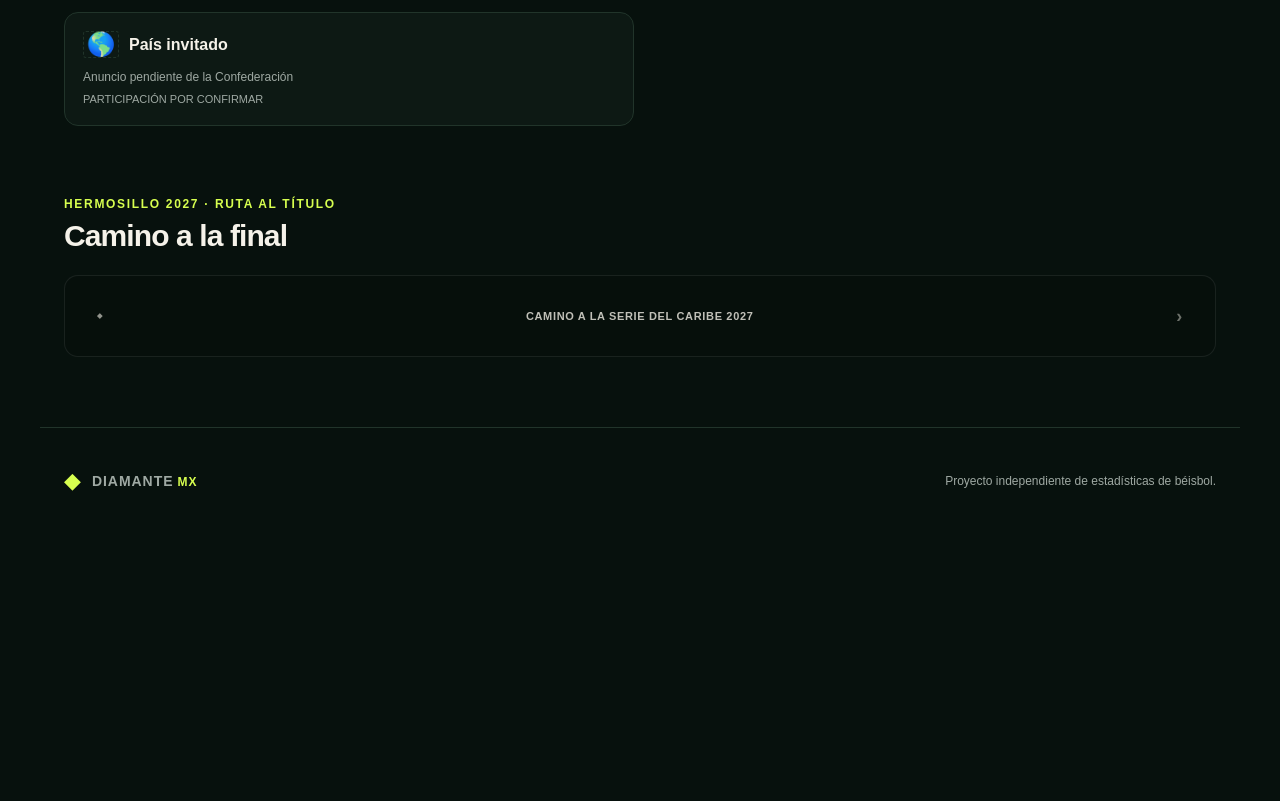
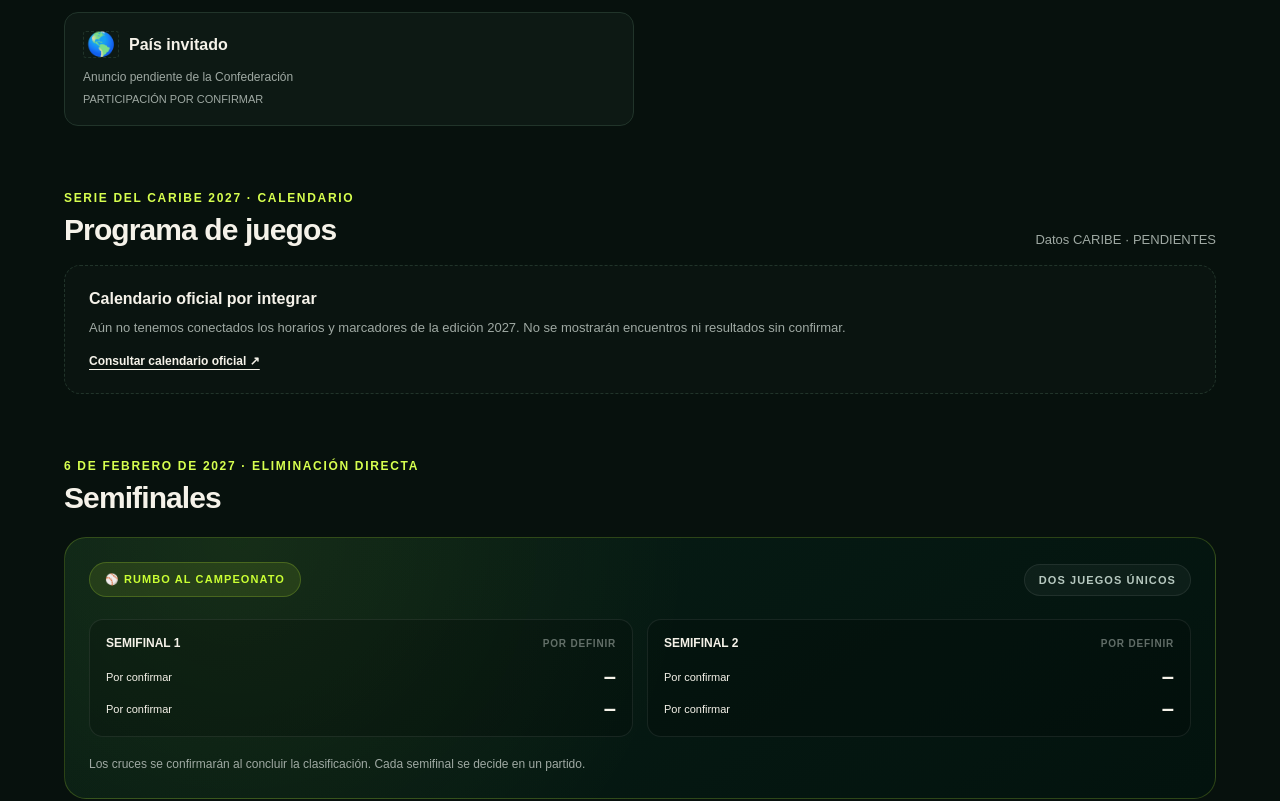
Before and after one commit to raysanchezcanto-max/Diamante-mx, a Next.js app: page /serie-del-caribe in a window 1280 px wide. Shown: the part 1826-2627 px from the top of the page. Before the commit the page ends 2374 px from the top, so only its background shows below. Built offline with nearby package versions, Linux system fonts and the light colour scheme.

Commit message:
feat(caribe): regular game cards, dedicated semifinals and unique final without duplicate bracket

```diff
--- a/app/globals.css
+++ b/app/globals.css
@@ -3604,47 +3604,6 @@ mlbWorldSeriesNextOnlyCompact strong {
   }
 }
 
-/* SERIE DEL CARIBE — Camino a la final, reutilizando tarjetas MLB */
-.caribeRoadSection .mlbPostseasonHistory {
-  margin-top: 16px;
-}
-
-.caribeRoadNote {
-  color: var(--muted);
-  font-size: 12px;
-  line-height: 1.55;
-  margin: 0 0 18px;
-}
-
-.caribeRoadGrid {
-  grid-template-columns: repeat(2, minmax(0, 1fr));
-}
-
-.caribeRoadMatch .mlbPostseasonSeriesTeam span {
-  color: var(--text);
-}
-
-.caribeRoadMatch .mlbPostseasonSeriesTeam > strong {
-  color: var(--muted);
-}
-
-.caribeRoadMatch .mlbPostseasonSeriesTop {
-  display: flex;
-  justify-content: space-between;
-  gap: 12px;
-}
-
-.caribeRoadMatch .mlbPostseasonSeriesTop > span {
-  font-size: 9px;
-  font-weight: 800;
-  color: var(--muted);
-  white-space: nowrap;
-}
-
-.caribeRoadMatch .mlbPostseasonSeriesTop > .caribeRoadLive {
-  color: #ff6464;
-}
-
 .caribeFinalStatus {
   font-size: 11px;
   font-weight: 800;
@@ -3717,3 +3676,105 @@ mlbWorldSeriesNextOnlyCompact strong {
     height: 60px;
   }
 }
+
+/* SERIE DEL CARIBE — Tarjetas normales para clasificación y tercer lugar */
+.caribeFixturesSection .sectionHeader {
+  margin-bottom: 18px;
+}
+.caribeFixtureCard {
+  min-width: 0;
+}
+.caribeFixtureStatus {
+  display: flex;
+  flex-wrap: wrap;
+  align-items: center;
+  justify-content: space-between;
+  gap: 5px 10px;
+}
+.caribeFixtureTime {
+  color: var(--muted);
+  letter-spacing: .02em;
+  font-weight: 700;
+}
+.caribeFixtureCard .teamIdentity span {
+  min-width: 0;
+  overflow-wrap: anywhere;
+}
+.caribeFixturesNote {
+  margin: -6px 0 14px;
+  font-size: 11px;
+  color: var(--muted);
+}
+.caribeFixturesEmpty {
+  padding: 24px;
+  border: 1px dashed var(--line);
+  border-radius: 16px;
+  background: rgba(255,255,255,.016);
+}
+.caribeFixturesEmpty strong {
+  display: block;
+  color: var(--text);
+  font-size: 16px;
+  margin-bottom: 10px;
+}
+.caribeFixturesEmpty p {
+  color: var(--muted);
+  line-height: 1.6;
+  margin: 0 0 12px;
+  font-size: 13px;
+}
+.caribeFixturesEmpty a {
+  color: var(--text);
+  font-size: 12px;
+  font-weight: 800;
+  text-decoration: underline;
+  text-underline-offset: 4px;
+}
+.caribeFinishedGames {
+  margin-top: 34px;
+}
+.caribeSemifinalsPanel {
+  border: 1px solid rgba(202,255,51,.20);
+  border-radius: 22px;
+  padding: 24px;
+  background:
+    radial-gradient(circle at 15% 0%,rgba(202,255,51,.075),transparent 45%),
+    linear-gradient(145deg,rgba(8,31,23,.98),rgba(3,19,14,.99));
+}
+.caribeSemifinalsIntro {
+  display: flex;
+  flex-wrap: wrap;
+  gap: 10px;
+  align-items: center;
+  justify-content: space-between;
+  margin-bottom: 22px;
+}
+.caribeSemifinalGame {
+  background: rgba(0,0,0,.18);
+  min-width: 0;
+}
+.caribeSemifinalGame .mlbPostseasonSeriesTop > span {
+  font-size: 10px;
+  font-weight: 800;
+  color: var(--muted);
+}
+.caribeSemifinalGame .mlbPostseasonSeriesTop > span.caribeSemifinalLive {
+  color: #ff6464;
+}
+.caribeSemifinalGame .mlbPostseasonSeriesTeam > strong {
+  color: var(--text);
+}
+.caribeSemifinalsNote {
+  margin: 18px 0 0;
+  font-size: 12px;
+  line-height: 1.6;
+  color: var(--muted);
+}
+@media(max-width:760px) {
+  .caribeSemifinalsPanel {
+    padding: 18px;
+  }
+  .caribeSemifinalsGrid {
+    grid-template-columns: 1fr;
+  }
+}
--- a/app/serie-del-caribe/page.tsx
+++ b/app/serie-del-caribe/page.tsx
@@ -1,10 +1,12 @@
 import type { Metadata } from "next";
 
 import LeagueTabs from "@/components/LeagueTabs";
-import CaribeRoadToFinal from "@/components/CaribeRoadToFinal";
+import CaribeFixtures from "@/components/CaribeFixtures";
+import CaribeSemifinals from "@/components/CaribeSemifinals";
 import CaribeFinalGameCard from "@/components/CaribeFinalGameCard";
 import { getCaribeTournament2027, resolveCaribeFinalWinner } from "@/lib/caribeTournament";
 import SmartHeader from "@/components/SmartHeader";
+import AutoRefresh from "@/components/AutoRefresh";
 import {
   CARIBE_2027,
   CARIBE_2027_PARTICIPANTS,
@@ -29,8 +31,11 @@ export default async function SerieDelCaribePage() {
   const now = Date.now();
   const tournamentStart = new Date(CARIBE_2027.start).getTime();
   const tournamentEnd = new Date(CARIBE_2027.endExclusive).getTime();
-  // En la edición en curso, el recorrido desplaza a la cuenta regresiva.
   const tournamentStarted = now >= tournamentStart;
+  const showChampion = !tournamentStarted || Boolean(finalChampion);
+  const hasLiveGame = tournament?.matches.some((game) =>
+    game.state === "Live" || game.state === "Warmup"
+  ) ?? false;
   const daysUntil = Math.max(
     0,
     Math.ceil((tournamentStart - now) / (24 * 60 * 60 * 1000))
@@ -45,15 +50,16 @@ export default async function SerieDelCaribePage() {
 
   return (
     <main>
+      <AutoRefresh enabled={hasLiveGame} intervalMs={15000} />
       <header className="topbar">
         <a className="brand" href="#top" aria-label="Diamante MX inicio">
           <span className="diamond">◆</span>
           <span><strong>DIAMANTE</strong><em>MX</em></span>
         </a>
         <nav>
-          <a href="#juegos">Serie</a>
+          <a href="#juegos">Juegos</a>
           <a href="#participantes">Participantes</a>
-          <a href="#formato">Formato</a>
+          <a href="#semifinales">Semifinales</a>
         </nav>
       </header>
 
@@ -78,10 +84,15 @@ export default async function SerieDelCaribePage() {
       )}
 
       {tournamentStarted && !finalChampion && (
-        <CaribeRoadToFinal tournament={tournament} />
+        <CaribeFixtures tournament={tournament} started />
       )}
 
-      <section className="section" id="juegos">
+      {tournamentStarted && !finalChampion && (
+        <CaribeSemifinals tournament={tournament} />
+      )}
+
+      {showChampion && (
+      <section className="section caribeChampionSection" id="campeon">
         <div className="sectionHeader">
           <div>
             <span className="eyebrow">SERIE DEL CARIBE · CAMPEÓN {finalChampion ? "2027" : "2026"}</span>
@@ -127,9 +138,13 @@ export default async function SerieDelCaribePage() {
           </div>
         </div>
       </section>
+      )}
 
       {tournamentStarted && finalChampion && (
-        <CaribeRoadToFinal tournament={tournament} />
+        <>
+          <CaribeFixtures tournament={tournament} started />
+          <CaribeSemifinals tournament={tournament} />
+        </>
       )}
 
       {!tournamentStarted && (
@@ -212,7 +227,10 @@ export default async function SerieDelCaribePage() {
       </section>
 
       {!tournamentStarted && (
-        <CaribeRoadToFinal tournament={tournament} />
+        <>
+          <CaribeFixtures tournament={tournament} started={false} />
+          <CaribeSemifinals tournament={tournament} />
+        </>
       )}
 
       <footer>
--- /dev/null
+++ b/components/CaribeFixtures.tsx
@@ -0,0 +1,136 @@
+import type { CaribeMatch, CaribeTeam, CaribeTournament } from "@/lib/caribeTournament";
+
+const tz = "America/Mexico_City";
+
+function statusLabel(match: CaribeMatch): string {
+  switch (match.state) {
+    case "Final": return "FINAL";
+    case "Live": return "EN VIVO";
+    case "Warmup": return "POR COMENZAR";
+    case "Postponed": return "POSPUESTO";
+    default: return "PRÓXIMO";
+  }
+}
+
+function startLabel(startTime?: string): string {
+  if (!startTime) return "HORA POR CONFIRMAR";
+  const date = new Date(startTime);
+  if (!Number.isFinite(date.getTime())) return "HORA POR CONFIRMAR";
+  return new Intl.DateTimeFormat("es-MX", {
+    timeZone: tz,
+    day: "numeric", month: "short",
+    hour: "numeric", minute: "2-digit",
+  }).format(date);
+}
+
+function TeamRow({
+  team,
+  score,
+  showScore,
+}: {
+  team?: CaribeTeam;
+  score?: number;
+  showScore: boolean;
+}) {
+  return (
+    <div className="teamRow">
+      <div className="teamIdentity">
+        {team?.logoSrc ? <img src={team.logoSrc} alt="" /> :
+          team?.flagSrc ? <img src={team.flagSrc} alt="" /> : null}
+        <span>{team?.name ?? "Por confirmar"}</span>
+      </div>
+      <strong>{showScore && typeof score === "number" ? score : "–"}</strong>
+    </div>
+  );
+}
+
+function FixtureCard({ game }: { game: CaribeMatch }) {
+  const showScore = game.state === "Live" || game.state === "Final";
+  return (
+    <div className="gameCard caribeFixtureCard">
+      <div className={`gameStatus caribeFixtureStatus ${game.state === "Live" ? "live" : ""}`}>
+        <span>{statusLabel(game)}</span>
+        <span className="caribeFixtureTime">
+          {game.phase === "thirdPlace" ? "TERCER LUGAR · " : ""}
+          {startLabel(game.startTime)}
+        </span>
+      </div>
+      <TeamRow team={game.away} score={game.awayScore} showScore={showScore} />
+      <TeamRow team={game.home} score={game.homeScore} showScore={showScore} />
+    </div>
+  );
+}
+
+export default function CaribeFixtures({
+  tournament,
+  started,
+}: {
+  tournament: CaribeTournament | null;
+  started: boolean;
+}) {
+  // Solo la fase clasificatoria y tercer lugar usan tarjetas normales.
+  // Semifinales y final tienen un componente propio.
+  const scheduled = (tournament?.matches ?? []).filter(
+    (game) => game.phase === "roundRobin" || game.phase === "thirdPlace"
+  );
+  const upcoming = scheduled
+    .filter((game) => game.state !== "Final")
+    .sort((a, b) =>
+      (a.state === "Live" ? 0 : 1) - (b.state === "Live" ? 0 : 1) ||
+      (a.startTime ?? "").localeCompare(b.startTime ?? "")
+    );
+  const finished = scheduled
+    .filter((game) => game.state === "Final")
+    .sort((a, b) =>
+      (b.startTime ?? "").localeCompare(a.startTime ?? "")
+    );
+
+  return (
+    <section className="section caribeFixturesSection" id="juegos">
+      <div className="sectionHeader">
+        <div>
+          <span className="eyebrow">SERIE DEL CARIBE 2027 · CALENDARIO</span>
+          <h2>{started ? "Próximos juegos" : "Programa de juegos"}</h2>
+        </div>
+        <span className="liveDot">Datos CARIBE · {tournament ? "CALENDARIO" : "PENDIENTES"}</span>
+      </div>
+
+      {upcoming.length ? (
+        <>
+          <p className="caribeFixturesNote">Horarios mostrados en hora del centro de México.</p>
+          <div className="gamesGrid">
+            {upcoming.map((game) => <FixtureCard key={game.id} game={game} />)}
+          </div>
+        </>
+      ) : (
+        <div className="caribeFixturesEmpty">
+          <strong>{!tournament ? "Calendario oficial por integrar" :
+            finished.length ? "No quedan encuentros pendientes en esta fase" :
+            "No hay partidos confirmados todavía"}</strong>
+          <p>
+            {tournament
+              ? "Mostraremos los encuentros cuando los publique la fuente oficial."
+              : "Aún no tenemos conectados los horarios y marcadores de la edición 2027. No se mostrarán encuentros ni resultados sin confirmar."}
+          </p>
+          <a href="https://seriedelcaribe.net/calendario" target="_blank" rel="noopener noreferrer">
+            Consultar calendario oficial ↗
+          </a>
+        </div>
+      )}
+
+      {finished.length > 0 && (
+        <div className="caribeFinishedGames">
+          <div className="sectionHeader">
+            <div>
+              <span className="eyebrow">ÚLTIMOS RESULTADOS</span>
+              <h2>Resultados recientes</h2>
+            </div>
+          </div>
+          <div className="gamesGrid">
+            {finished.map((game) => <FixtureCard key={game.id} game={game} />)}
+          </div>
+        </div>
+      )}
+    </section>
+  );
+}
--- /dev/null
+++ b/components/CaribeSemifinals.tsx
@@ -0,0 +1,76 @@
+import type { CaribeMatch, CaribeTeam, CaribeTournament } from "@/lib/caribeTournament";
+
+function teamLine(game: CaribeMatch | undefined, side: "home" | "away") {
+  const team: CaribeTeam | undefined = game?.[side];
+  const score = side === "home" ? game?.homeScore : game?.awayScore;
+  const showScore = game?.state === "Live" || game?.state === "Final";
+  const won = game?.state === "Final" && team && game.winnerId === team.id;
+  return (
+    <div className={`mlbPostseasonSeriesTeam ${won ? "mlbPostseasonSeriesTeamWinner" : ""}`}>
+      <div>
+        {team?.logoSrc ? <img src={team.logoSrc} alt="" /> :
+          team?.flagSrc ? <img src={team.flagSrc} alt="" /> : null}
+        <span>{team?.name ?? "Por confirmar"}</span>
+      </div>
+      <strong>{showScore && typeof score === "number" ? score : "–"}</strong>
+    </div>
+  );
+}
+
+function status(game?: CaribeMatch) {
+  if (!game) return "POR DEFINIR";
+  if (game.state === "Final") return "FINAL";
+  if (game.state === "Live") return "EN VIVO";
+  if (game.state === "Warmup") return "POR COMENZAR";
+  if (game.state === "Postponed") return "POSPUESTO";
+  return "PRÓXIMO";
+}
+
+export default function CaribeSemifinals({
+  tournament,
+}: {
+  tournament: CaribeTournament | null;
+}) {
+  const games = (tournament?.matches ?? [])
+    .filter((game) => game.phase === "semifinal")
+    .sort((a, b) => (a.startTime ?? "").localeCompare(b.startTime ?? ""));
+
+  return (
+    <section className="section caribeSemifinalsSection" id="semifinales">
+      <div className="sectionHeader">
+        <div>
+          <span className="eyebrow">6 DE FEBRERO DE 2027 · ELIMINACIÓN DIRECTA</span>
+          <h2>Semifinales</h2>
+        </div>
+      </div>
+      <div className="caribeSemifinalsPanel">
+        <div className="caribeSemifinalsIntro">
+          <span className="championBadge">⚾ RUMBO AL CAMPEONATO</span>
+          <span className="championChip">DOS JUEGOS ÚNICOS</span>
+        </div>
+        <div className="mlbPostseasonGrid caribeSemifinalsGrid">
+          {[0, 1].map((index) => {
+            const game = games[index];
+            return (
+              <div className="mlbPostseasonSeriesCard caribeSemifinalGame" key={game?.id ?? index}>
+                <div className="mlbPostseasonSeriesTop">
+                  <strong>SEMIFINAL {index + 1}</strong>
+                  <span className={game?.state === "Live" ? "caribeSemifinalLive" : ""}>
+                    {status(game)}
+                  </span>
+                </div>
+                <div className="mlbPostseasonSeriesTeams">
+                  {teamLine(game, "away")}
+                  {teamLine(game, "home")}
+                </div>
+              </div>
+            );
+          })}
+        </div>
+        <p className="caribeSemifinalsNote">
+          Los cruces se confirmarán al concluir la clasificación. Cada semifinal se decide en un partido.
+        </p>
+      </div>
+    </section>
+  );
+}
```
